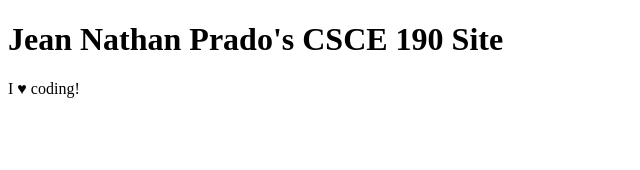
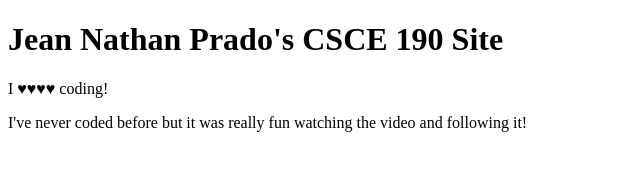
Before and after one commit to Noryiku23/Noryiku23.github.io, a plain HTML site: page index.html in a window 1280 px wide. Shown: the whole page, without its empty margins (0-640 px from the left). Drawn offline with Linux system fonts and the light colour scheme.

Commit message:
Add files via upload

```diff
--- a/index.html
+++ b/index.html
@@ -7,6 +7,9 @@
         <body>
             <h1>Jean Nathan Prado's CSCE 190 Site</h1>
 
-            <p>I &hearts; coding!</p>
+            <p>I &hearts;&hearts;&hearts;&hearts; coding!
+             <p>
+
+             </p>I've never coded before but it was really fun watching the video and following it!</p>
         </body>
 </HTML>
```
